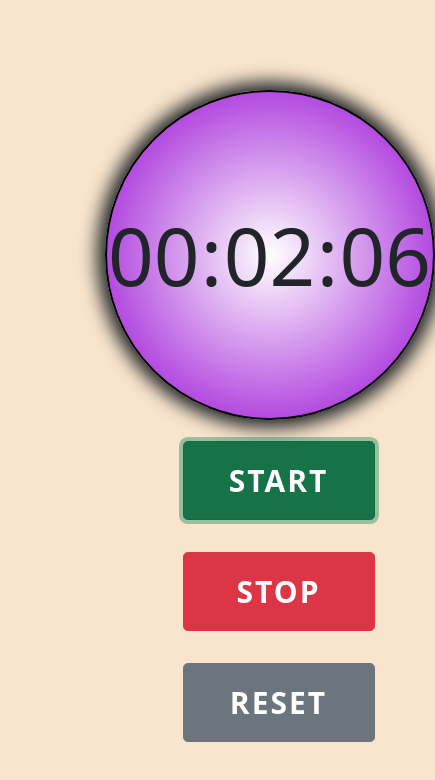
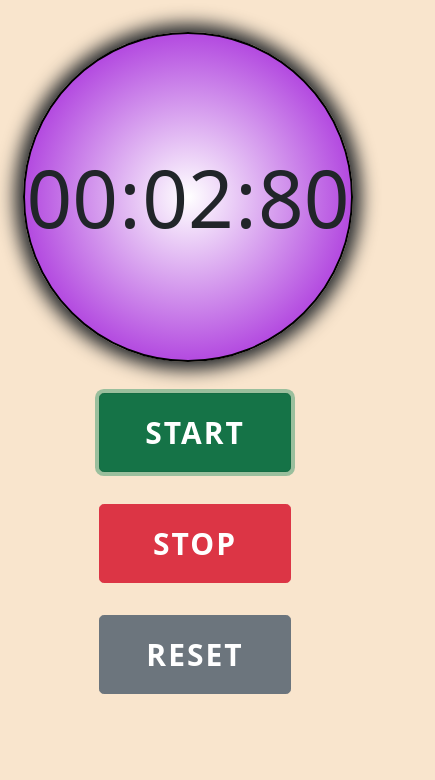
Before and after one commit to Shibaji121/Stop-Watch, a plain HTML site: page index.html in a window 390 px wide. Both pictures are taken after a click on the button "START". Shown: the whole page, 435 px wide, since content can reach past the window. Drawn offline with nearby package versions, Linux system fonts and the light colour scheme.

Commit message:
Some bug fixed and Read me file and comment added

```diff
--- a/index.html
+++ b/index.html
@@ -5,16 +5,25 @@
     <meta http-equiv="X-UA-Compatible" content="IE=edge" />
     <meta name="viewport" content="width=device-width, initial-scale=1.0" />
     <title>Stop Watch</title>
+    <!-- Title Icon -->
+    <link
+      rel="icon"
+      href="https://cdn-icons-png.flaticon.com/512/9473/9473235.png"
+      type="image/x-icon"
+    />
+    <!-- BootStrap Link -->
     <link
       href="https://cdn.jsdelivr.net/npm/bootstrap@5.0.2/dist/css/bootstrap.min.css"
       rel="stylesheet"
       integrity="sha384-EVSTQN3/azprG1Anm3QDgpJLIm9Nao0Yz1ztcQTwFspd3yD65VohhpuuCOmLASjC"
       crossorigin="anonymous"
     />
+    <!-- CSS style sheet link -->
     <link rel="stylesheet" href="styles.css" />
   </head>
   <body>
     <div class="stopwatch-container">
+      <!-- Round Timer Screen -->
       <div class="timer">
         <div id="min">00</div>
         <div>:</div>
@@ -22,7 +31,9 @@
         <div>:</div>
         <div id="mili-second">00</div>
       </div>
+      <!-- Functional Buttons -->
       <div class="func-btns">
+        <!-- Start Button -->
         <button
           id="start-btn"
           class="btn btn-success btn-lg big-button"
@@ -30,6 +41,7 @@
         >
           START
         </button>
+        <!-- Stop Button -->
         <button
           id="stop-btn"
           class="btn btn-danger btn-lg big-button"
@@ -37,6 +49,7 @@
         >
           STOP
         </button>
+        <!-- Reset Button -->
         <button
           id="reset-btn"
           class="btn btn-secondary btn-lg big-button"
@@ -46,7 +59,9 @@
         </button>
       </div>
     </div>
+    <!-- Javascript source file -->
     <script src="index.js"></script>
+    <!-- BootStrap script cdn -->
     <script
       src="https://cdn.jsdelivr.net/npm/bootstrap@5.0.2/dist/js/bootstrap.bundle.min.js"
       integrity="sha384-MrcW6ZMFYlzcLA8Nl+NtUVF0sA7MsXsP1UyJoMp4YLEuNSfAP+JcXn/tWtIaxVXM"
--- a/index.js
+++ b/index.js
@@ -1,37 +1,45 @@
-let timerInterval;
-let timer = false;
+let timerInterval; //Timer variable to use set and clear interval
+let timer = false; // a boolean to check timer is running or not
+
+// Declaring all the time elements
 let miliSecElement = document.getElementById("mili-second");
 let secElement = document.getElementById("second");
 let minElement = document.getElementById("min");
 
+// function to run the timer
 function runTimer() {
   let miliSec = parseInt(miliSecElement.innerText, 10);
   let sec = parseInt(secElement.innerText, 10);
   let min = parseInt(minElement.innerText, 10);
   miliSecElement.innerText = (miliSec + 1).toString().padStart(2, "0");
 
-  if (miliSec === 10) {
-    secElement.innerText = (sec + 1).toString().padStart(2, "0");
+  if (miliSec === 99) {
+    if (sec !== 59) {
+      secElement.innerText = (sec + 1).toString().padStart(2, "0");
+    }
     miliSecElement.innerText = "00";
   }
-  if (sec === 59) {
+  if (sec === 59 && miliSec === 99) {
     minElement.innerText = (min + 1).toString().padStart(2, "0");
     secElement.innerText = "00";
   }
 }
 
+// Function will execute after clicking Start button
 function startTimer() {
   if (!timer) {
-    timerInterval = setInterval(runTimer, 100);
+    timerInterval = setInterval(runTimer, 10);
     timer = true;
   }
 }
 
+// Function to be executed after clicking the stop button
 function stopTimer() {
   clearInterval(timerInterval);
   timer = false;
 }
 
+// Function to be executed after clicking the reset button
 function resetTimer() {
   clearInterval(timerInterval);
   miliSecElement.innerText = "00";
--- a/styles.css
+++ b/styles.css
@@ -2,15 +2,15 @@ body {
   margin: 0;
   background-color: rgb(249, 229, 205);
 }
+
+/* Whole Stop watch container with buttons */
 .stopwatch-container {
-  position: absolute;
-  top: 60%;
-  left: 45%;
+  max-width: max-content;
+  margin: 5rem auto;
 }
+
+/* Timer Screen */
 .timer {
-  position: absolute;
-  top: -315px;
-  left: -32px;
   border: 2px solid black;
   border-radius: 50%;
   box-shadow: 0px 0px 18px 8px;
@@ -23,6 +23,8 @@ body {
   font-weight: 400;
   background-image: radial-gradient(white, darkviolet);
 }
+
+/* Common class to make buttons large */
 .big-button {
   width: 12rem;
   margin: 1rem;
@@ -31,19 +33,24 @@ body {
   font-weight: 600;
   letter-spacing: 2px;
 }
+
+/* Functional button */
 .func-btns {
-  margin: 25px -199px;
+  margin: 30px -164px;
   display: flex;
   flex-direction: row;
 }
 
+/* Responsiveness of website */
 @media only screen and (max-width: 800px) {
+  body {
+    overflow-y: hidden;
+  }
+  .stopwatch-container {
+    margin: 2rem auto;
+  }
   .func-btns {
-    margin: 20px 30px;
+    margin: 15px 60px;
     flex-direction: column;
   }
-  .stopwatch-container {
-    left: 35%;
-    top: 48%;
-  }
 }
```
Also changed, not shown: 1 other file.
